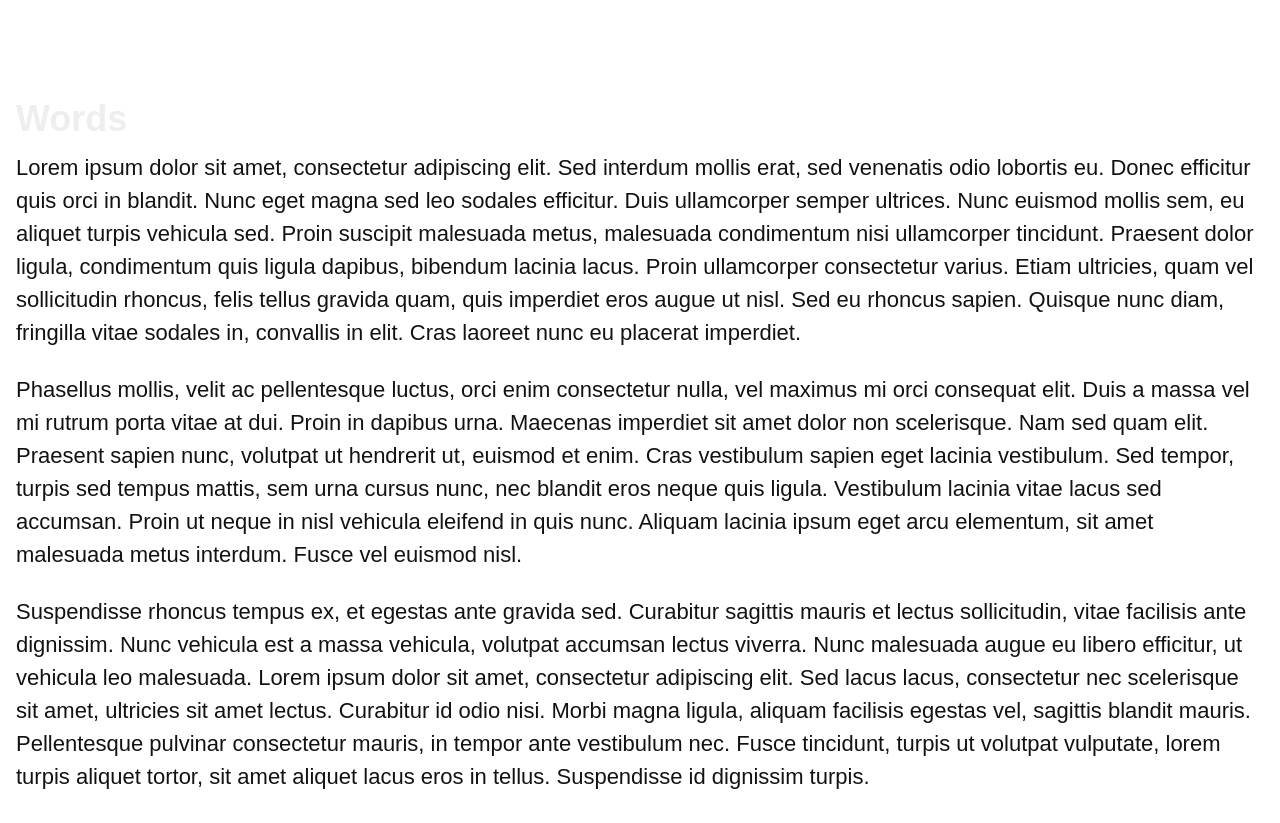
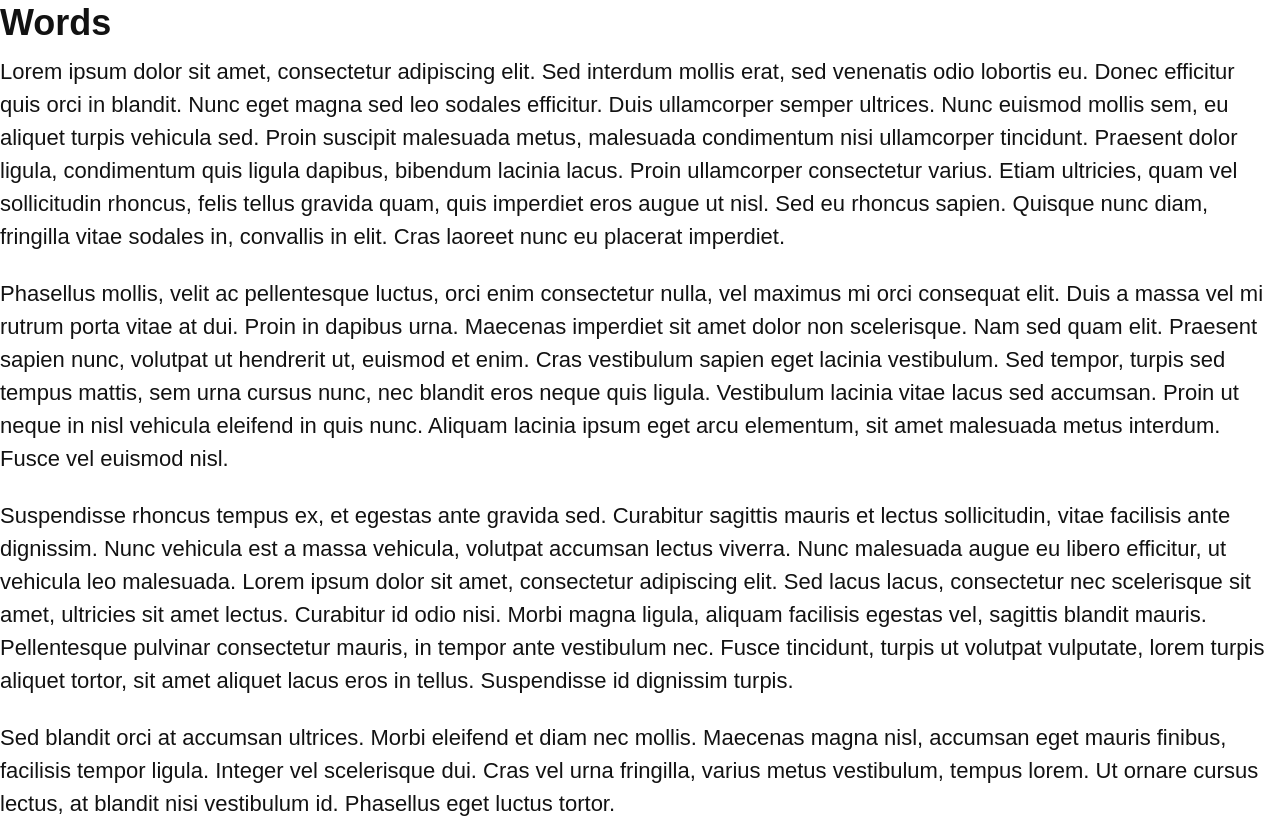
Before and after one commit to AardvarkLaurant/dummyplug.aardvark.moe, a plain HTML site: page index.html in a window 1280 px wide. Shown: the top 823 px of the page. Drawn offline with Linux system fonts and the light colour scheme.

Commit message:
Adjust styles

```diff
--- a/static/css/main.css
+++ b/static/css/main.css
@@ -98,7 +98,6 @@ body {
 
 main {
   flex-grow: 1;
-  padding: 6rem 1rem;
 }
 
 iframe {
@@ -119,7 +118,7 @@ h3, .h3,
 h4, .h4,
 h5, .h5,
 h6, .h6 {
-  color: var(--color-text-secondary);
+  color: var(--color-text-primary);
   font-weight: 700;
   line-height: 1.3;
   margin: 0 0 0.75rem;
```
